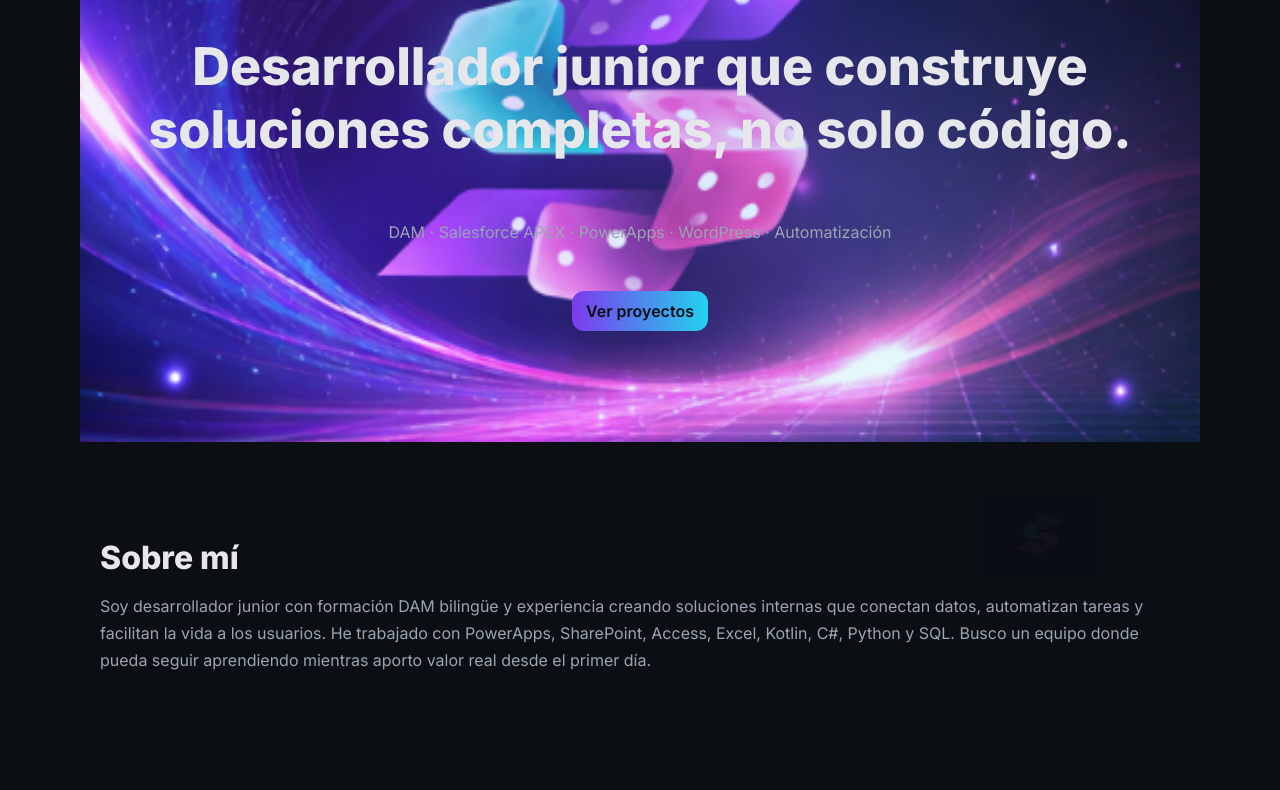
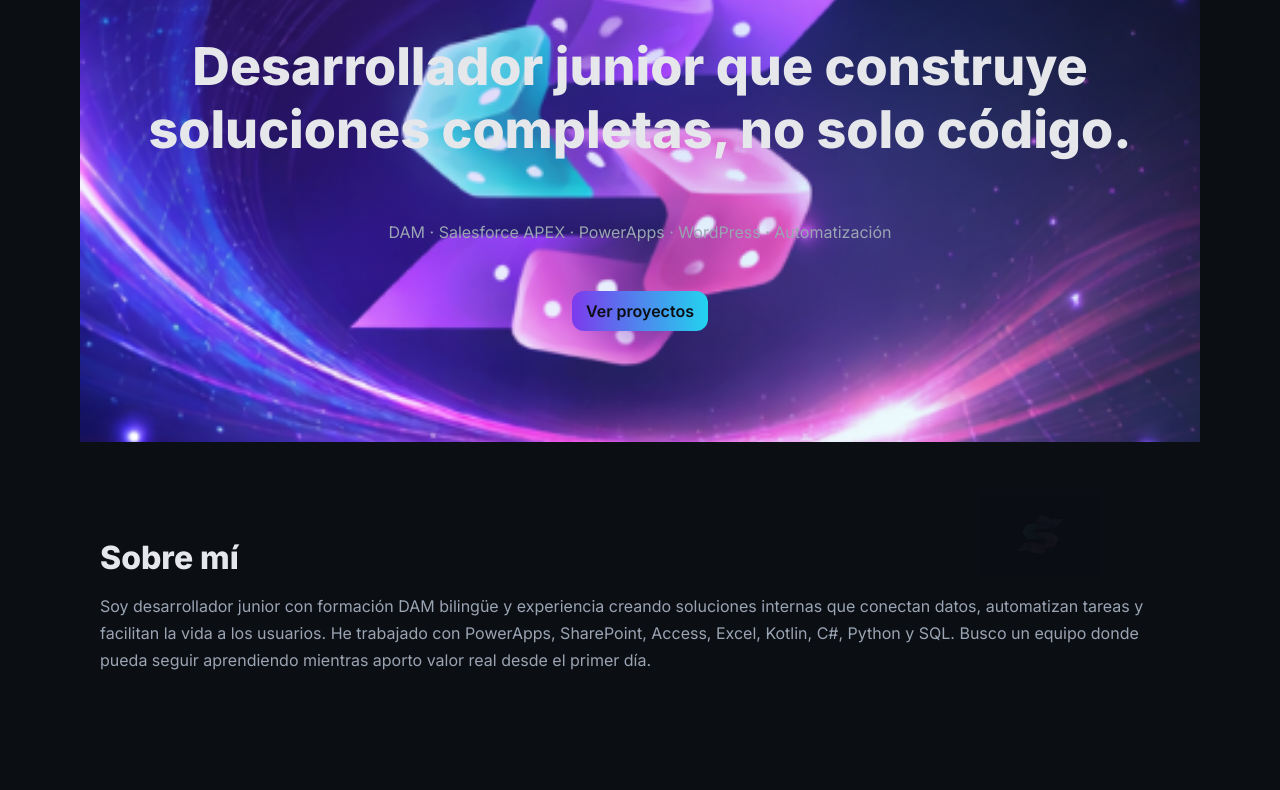
Before and after one commit to SebiGitHub/SebiGitHub.github.io, a plain HTML site: page index.html in a window 1280 px wide. Shown: the part 263-1053 px from the top of the page. Drawn offline with Linux system fonts and the light colour scheme.

Commit message:
Micro ajustes en las imágenes
Micro ajustes en las imágenes, por que estas estaban redimensionadas muy grandes

```diff
--- a/assets/css/styles.css
+++ b/assets/css/styles.css
@@ -84,21 +84,30 @@ body::after{
   overflow: hidden;
 
   background:
-    radial-gradient(circle at 30% 30%, rgba(124,58,237,.25), transparent 55%),
-    radial-gradient(circle at 70% 60%, rgba(34,211,238,.18), transparent 55%),
+    radial-gradient(circle at 30% 30%, rgba(124,58,237,.22), transparent 55%),
+    radial-gradient(circle at 70% 60%, rgba(34,211,238,.16), transparent 55%),
     url("../img/bg-hero.png");
 
-  background-size: cover;
-  background-position: center;
+  /* 🔑 AQUÍ ESTÁ LA CLAVE */
+  background-repeat: no-repeat;
+  background-size: 1200px auto;     /* no ocupa toda la pantalla */
+  background-position: 60% 35%;     /* desplazada, no centrada */
 }
+
 
 .hero::before{
   content:"";
   position:absolute;
   inset:0;
-  background: rgba(11,15,20,.65);
+  background: rgba(11,15,20,.55); /* antes .65 */
   z-index:0;
 }
+
+.hero-logo{
+  width: 90px; /* antes 110px */
+  margin-bottom: 18px;
+}
+
 
 .hero > *{
   position: relative;
@@ -357,6 +366,8 @@ p{color:var(--muted); line-height:1.7}
   .hero {
     min-height: 68vh;
     padding-top: 80px;
+    background-size: 700px auto;
+    background-position: 50% 20%;
   }
 
   #projects-grid,
```
